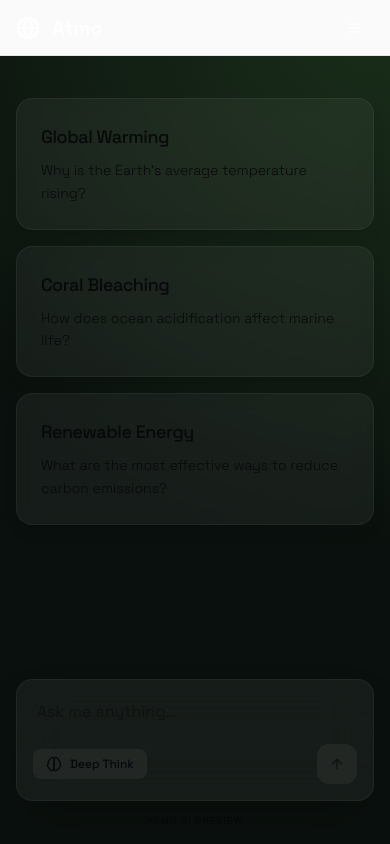
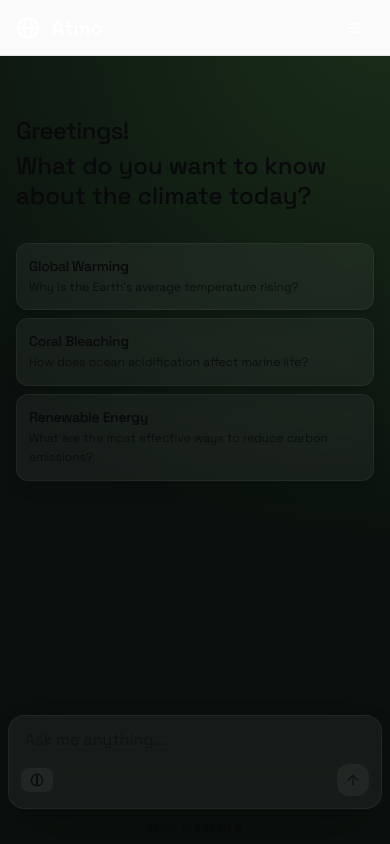
Before and after one commit to davissekai/atmo-v2, a Next.js app: page / in a window 390 px wide. Built offline with nearby package versions, Linux system fonts and the light colour scheme.

Commit message:
style: optimize mobile UI for compactness and ChatGPT-like sleekness

```diff
--- a/components/chat.tsx
+++ b/components/chat.tsx
@@ -82,11 +82,11 @@ export function Chat() {
             {/* Empty State / Hero Section */}
             {messages.length === 0 && (
               <div className="flex-1 flex flex-col items-start justify-center pb-20 fade-in-0 duration-500 animate-in">
-                <div className="mb-12 space-y-2">
-                  <h1 className="text-4xl md:text-5xl font-medium tracking-tight">
+                <div className="mb-8 md:mb-12 space-y-1 md:space-y-2">
+                  <h1 className="text-2xl md:text-5xl font-medium tracking-tight">
                     Greetings! <span className="text-muted-foreground"></span>
                   </h1>
-                  <h2 className="text-4xl md:text-5xl font-medium text-muted-foreground/60">
+                  <h2 className="text-2xl md:text-5xl font-medium text-muted-foreground/60 leading-tight">
                     What do you want to know about the climate today?
                   </h2>
                 </div>
@@ -127,7 +127,7 @@ export function Chat() {
         </div>
 
         {/* Input Area (Floating) */}
-        <div className="p-4 md:p-6 w-full max-w-4xl mx-auto z-20">
+        <div className="p-2 md:p-6 w-full max-w-4xl mx-auto z-20">
           <PromptInput
             onSubmit={(e) => {
               e.preventDefault();
@@ -145,23 +145,23 @@ export function Chat() {
               }}
               onKeyDown={handleKeyDown}
               placeholder="Ask me anything..."
-              className="min-h-[60px] max-h-[200px] py-5 px-5 text-base bg-transparent placeholder:text-muted-foreground/60 resize-none !border-none !shadow-none !ring-0 focus-visible:ring-0"
+              className="min-h-[44px] md:min-h-[60px] py-3 md:py-5 px-4 md:px-5 text-base bg-transparent placeholder:text-muted-foreground/60 resize-none !border-none !shadow-none !ring-0 focus-visible:ring-0"
             />
 
-            <div className="flex items-center justify-between px-4 pb-4">
+            <div className="flex items-center justify-between px-3 md:px-4 pb-3 md:pb-4">
               {/* Deep Think Toggle */}
               <button
                 type="button"
                 onClick={() => setIsDeepThink(!isDeepThink)}
                 className={cn(
-                  "flex items-center gap-2 px-3 py-1.5 rounded-lg text-xs font-medium transition-all duration-300",
+                  "flex items-center gap-2 px-2 md:px-3 py-1 md:py-1.5 rounded-lg text-xs font-medium transition-all duration-300",
                   isDeepThink
                     ? "bg-primary/20 text-primary border border-primary/30 shadow-lg shadow-primary/10"
                     : "bg-white/5 text-muted-foreground hover:bg-white/10 border border-transparent"
                 )}
               >
-                <Brain className={cn("size-4", isDeepThink && "animate-pulse")} />
-                <span>Deep Think</span>
+                <Brain className={cn("size-3.5 md:size-4", isDeepThink && "animate-pulse")} />
+                <span className="hidden md:inline">Deep Think</span>
               </button>
 
               <PromptInputSubmit
@@ -169,11 +169,11 @@ export function Chat() {
                 status={status as any}
                 disabled={!input.trim() && status !== "streaming"}
                 className={cn(
-                  "rounded-xl size-10 transition-all duration-300",
+                  "rounded-xl size-8 md:size-10 transition-all duration-300",
                   input.trim() ? "bg-primary text-primary-foreground shadow-lg shadow-primary/20" : "bg-white/10 text-muted-foreground"
                 )}
               >
-                <ArrowUp className="size-5" />
+                <ArrowUp className="size-4 md:size-5" />
               </PromptInputSubmit>
             </div>
 
--- a/components/message.tsx
+++ b/components/message.tsx
@@ -11,33 +11,33 @@ export function Message({ message }: { message: SimpleUIMessage }) {
   return (
     <div
       className={cn(
-        "group flex w-full items-start gap-3 py-4",
+        "group flex w-full items-start gap-2 md:gap-3 py-2 md:py-4",
         isUser ? "flex-row-reverse" : "flex-row"
       )}
     >
-      <div className={cn("flex size-8 shrink-0 select-none items-center justify-center rounded-full border shadow-sm",
+      <div className={cn("flex size-6 md:size-8 shrink-0 select-none items-center justify-center rounded-full border shadow-sm",
         isUser ? "bg-background" : "bg-primary text-primary-foreground"
       )}>
         {isUser ? (
-          <span className="text-xs font-medium">ME</span>
+          <span className="text-[10px] md:text-xs font-medium uppercase">Me</span>
         ) : (
-          <span className="text-xs font-bold">A</span>
+          <span className="text-[10px] md:text-xs font-bold uppercase">A</span>
         )}
       </div>
 
-      <div className={cn("flex flex-col gap-2 min-w-0 max-w-[85%]", isUser ? "items-end" : "items-start")}>
+      <div className={cn("flex flex-col gap-1 min-w-0 max-w-[85%]", isUser ? "items-end" : "items-start")}>
         <div className={cn(
-          "rounded-2xl px-4 py-2.5 text-sm",
+          "rounded-2xl md:rounded-3xl px-3 md:px-4 py-1.5 md:py-2.5 text-sm",
           isUser
-            ? "bg-primary text-primary-foreground rounded-tr-sm"
-            : "bg-muted text-foreground rounded-tl-sm w-full"
+            ? "bg-primary text-primary-foreground rounded-tr-none md:rounded-tr-none"
+            : "bg-muted text-foreground rounded-tl-none md:rounded-tl-none"
         )}>
           {message.parts.map((part, index) => (
             <div key={index} className="break-words">
               {isUser ? (
-                <span className="whitespace-pre-wrap">{part.text}</span>
+                <span className="whitespace-pre-wrap leading-relaxed">{part.text}</span>
               ) : (
-                <div className="prose prose-sm dark:prose-invert max-w-none prose-p:my-3 prose-headings:my-4 prose-ul:my-3 prose-ol:my-3 prose-li:my-1 prose-table:my-4 prose-th:border prose-th:border-border prose-th:px-3 prose-th:py-2 prose-th:bg-muted prose-td:border prose-td:border-border prose-td:px-3 prose-td:py-2">
+                <div className="prose prose-xs md:prose-sm dark:prose-invert max-w-none prose-p:my-2 md:prose-p:my-3 prose-headings:my-3 md:prose-headings:my-4 prose-ul:my-2 md:prose-ul:my-3 prose-ol:my-2 md:prose-ol:my-3 prose-li:my-0.5 md:prose-li:my-1 prose-table:my-3 md:prose-table:my-4 prose-th:border prose-th:border-border prose-th:px-2 md:prose-th:px-3 prose-th:py-1 md:prose-th:py-2 prose-th:bg-muted prose-td:border prose-td:border-border prose-td:px-2 md:prose-td:px-3 prose-td:py-1 md:prose-td:py-2">
                   <ReactMarkdown remarkPlugins={[remarkGfm]}>{part.text}</ReactMarkdown>
                 </div>
               )}
@@ -51,12 +51,12 @@ export function Message({ message }: { message: SimpleUIMessage }) {
 
 export function ThinkingMessage() {
   return (
-    <div className="group flex w-full items-start gap-3 py-4">
-      <div className="flex size-8 shrink-0 select-none items-center justify-center rounded-full border shadow-sm bg-primary text-primary-foreground">
-        <span className="text-xs font-bold">A</span>
+    <div className="group flex w-full items-start gap-2 md:gap-3 py-2 md:py-4">
+      <div className="flex size-6 md:size-8 shrink-0 select-none items-center justify-center rounded-full border shadow-sm bg-primary text-primary-foreground">
+        <span className="text-[10px] md:text-xs font-bold uppercase">A</span>
       </div>
-      <div className="flex flex-col gap-2 min-w-0">
-        <div className="bg-muted text-foreground rounded-2xl rounded-tl-sm px-4 py-2.5 text-sm">
+      <div className="flex flex-col gap-1 min-w-0">
+        <div className="bg-muted text-foreground rounded-2xl md:rounded-3xl px-3 md:px-4 py-1.5 md:py-2.5 text-sm">
           <span className="animate-pulse">Thinking...</span>
         </div>
       </div>
--- a/components/suggestion-cards.tsx
+++ b/components/suggestion-cards.tsx
@@ -29,17 +29,17 @@ export function SuggestionCards({ onSelect }: { onSelect: (prompt: string) => vo
     ];
 
     return (
-        <div className="grid grid-cols-1 md:grid-cols-3 gap-4 w-full max-w-4xl">
+        <div className="grid grid-cols-1 gap-2 md:gap-4 w-full max-w-4xl">
             {cards.map((card, index) => (
                 <button
                     key={index}
                     onClick={() => onSelect(card.prompt)}
-                    className="group flex flex-col items-start p-6 rounded-2xl border border-white/5 bg-white/5 hover:bg-white/10 transition-all duration-300 text-left shadow-lg backdrop-blur-sm"
+                    className="group flex flex-col items-start p-3 md:p-6 rounded-xl md:rounded-2xl border border-white/5 bg-white/5 hover:bg-white/10 transition-all duration-300 text-left shadow-lg backdrop-blur-sm"
                 >
-                    <h3 className="text-lg font-medium text-foreground mb-2 font-sans tracking-tight">
+                    <h3 className="text-sm md:text-lg font-medium text-foreground mb-0.5 md:mb-2 font-sans tracking-tight">
                         {card.title}
                     </h3>
-                    <p className="text-sm text-muted-foreground/80 leading-relaxed font-light">
+                    <p className="text-xs md:text-sm text-muted-foreground/80 leading-relaxed font-light">
                         {card.description}
                     </p>
                 </button>
```
